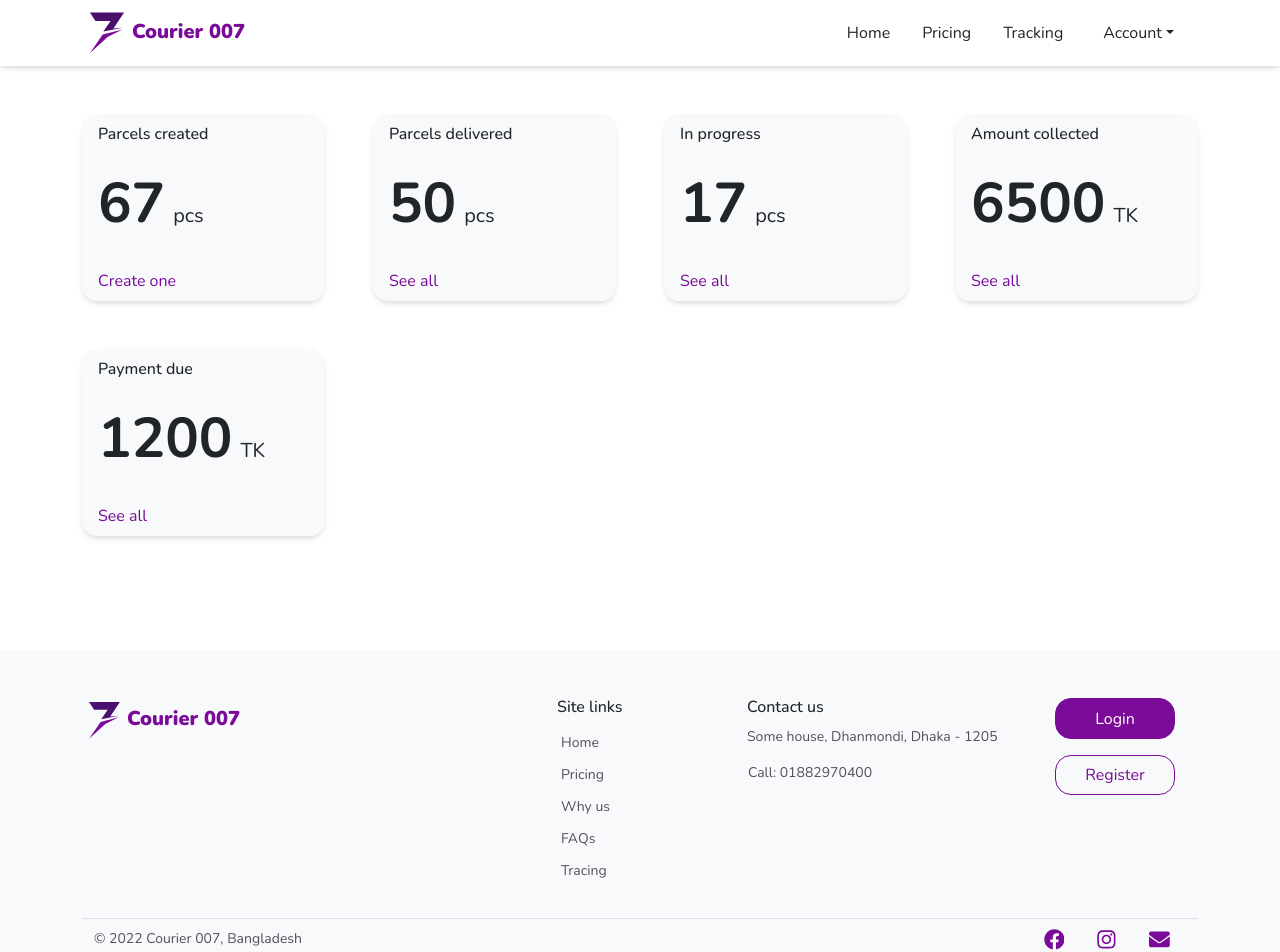
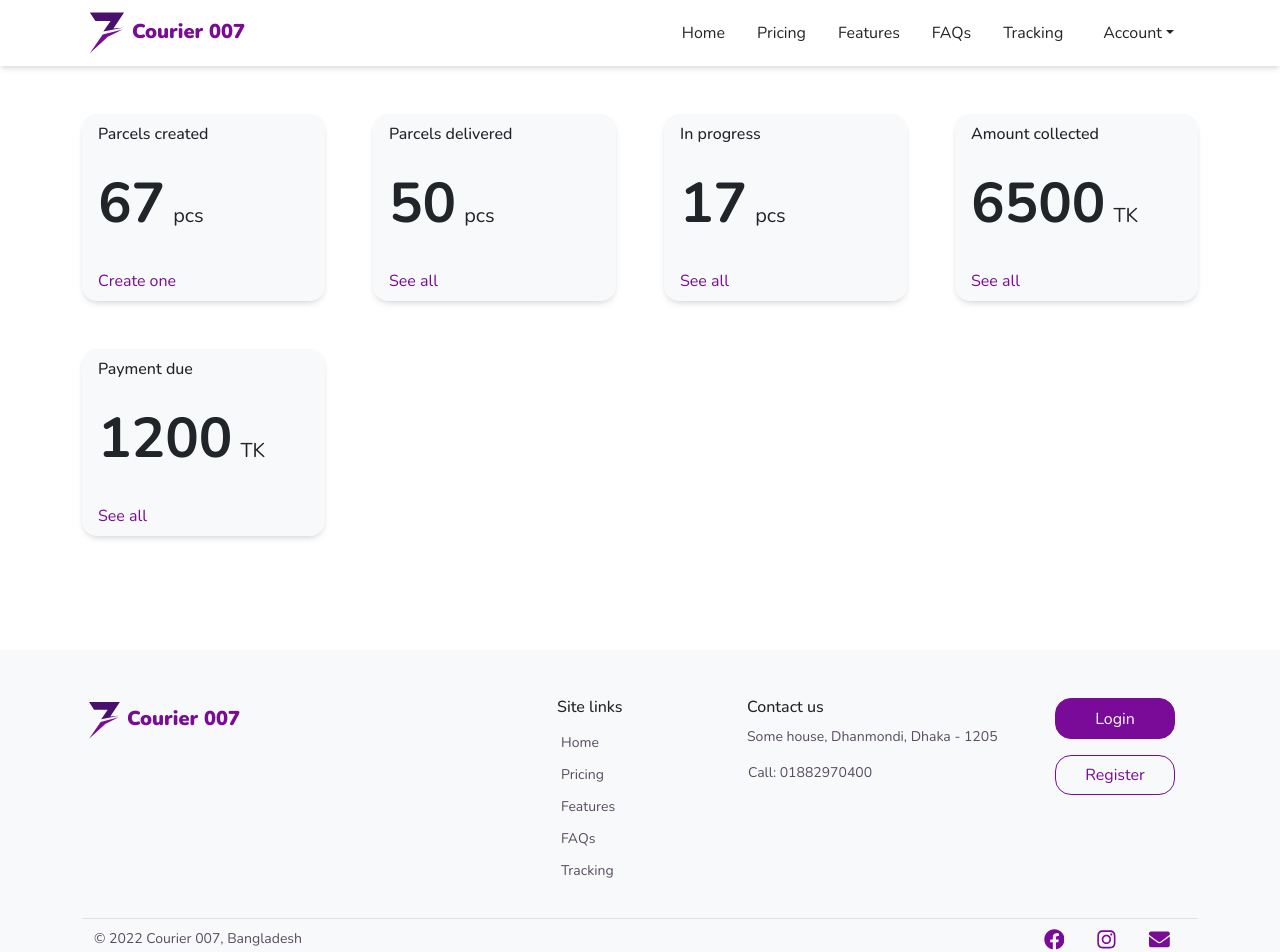
Before and after one commit to sifatulrabbi/courier-seven-webapp, a React (Create React App) app: page /users in a window 1280 px wide. Shown: the top 952 px of the page. Built offline with nearby package versions, Linux system fonts and the light colour scheme.

Commit message:
update navigation links

```diff
--- a/src/assets/data/site-links.js
+++ b/src/assets/data/site-links.js
@@ -1,15 +1,15 @@
-export const navLinks = [];
-
-export const accountLinks = [];
-
-export const socialLinks = [];
-
 export const siteLinks = {
   navLinks: [
     { name: "Home", path: "/" },
     { name: "Pricing", path: "/#pricing" },
-    { name: "Why us", path: "/#about" },
+    { name: "Features", path: "/#features" },
     { name: "FAQs", path: "/#faqs" },
-    { name: "Tracing", path: "/users/tracking" },
+    { name: "Tracking", path: "/users/tracking" },
+  ],
+  userLinks: [
+    { name: "Dashboard", path: "/users" },
+    { name: "Create parcel", path: "/users/create-parcel" },
+    { name: "Parcels", path: "/users/parcels" },
+    { name: "Payments", path: "/users/payments" },
   ],
 };
--- a/src/components/about/index.jsx
+++ b/src/components/about/index.jsx
@@ -6,7 +6,7 @@ import { Link } from "react-router-dom";
 
 const About = () => {
   return (
-    <Container id="why-us" className="container-lg py-5 px-4">
+    <Container id="features" className="container-lg py-5 px-4">
       <span className="subtitle">Easy Process</span>
       <h2 className="h2 mb-4 text-bolder">
         <span className="text-primary">Three steps</span> to
--- a/src/components/navbar/index.jsx
+++ b/src/components/navbar/index.jsx
@@ -1,25 +1,10 @@
 import React from "react";
 import { FaEquals, FaTimes } from "react-icons/fa";
 import { v4 } from "uuid";
-import { brand } from "../../assets";
+import { brand, siteLinks } from "../../assets";
 import { Navbar as BNavbar, Nav, Container, Button } from "react-bootstrap";
 import ProfileDropdown from "./profile-dropdown";
 import ProfileAccordion from "./profile-accordion";
-
-const navItems = [
-  { name: "Home", link: "/" },
-  { name: "Pricing", link: "/#pricing" },
-  { name: "Tracking", link: "/users/tracking" },
-];
-
-const navProfileLinks = [
-  { name: "Dashboard", link: "/users/" },
-  { name: "Profile", link: "/users/profile" },
-  { name: "Create parcel", link: "/users/create-parcel" },
-  { name: "Parcels", link: "/users/parcels" },
-  { name: "payments", link: "/users/payments" },
-  { name: "Logout", link: "/users/logout" },
-];
 
 export default function Navbar() {
   const [showMenu, setShowMenu] = React.useState(false);
@@ -60,18 +45,18 @@ export default function Navbar() {
           }`}
         >
           <Nav className="d-flex align-items-center justify-content-center">
-            {navItems.map((item) => (
+            {siteLinks.navLinks.map((item) => (
               <Nav.Link
                 key={v4()}
                 className="nav-link text-dark p-2 px-3 w-100"
-                href={item.link}
+                href={item.path}
               >
                 {item.name}
               </Nav.Link>
             ))}
-            <ProfileDropdown links={navProfileLinks} />
+            <ProfileDropdown links={siteLinks.userLinks} />
             <ProfileAccordion
-              links={navProfileLinks}
+              links={siteLinks.userLinks}
               callback={(e) => toggleMenu(e, false)}
             />
           </Nav>
--- a/src/components/navbar/profile-accordion.jsx
+++ b/src/components/navbar/profile-accordion.jsx
@@ -25,7 +25,7 @@ const ProfileAccordion = ({ links, callback }) => {
                 className="border-0 border-bottom"
                 onClick={handleClick}
               >
-                <Link to={link.link} className="text-secondary w-100 d-block">
+                <Link to={link.path} className="text-secondary w-100 d-block">
                   {link.name}
                 </Link>
               </ListGroupItem>
--- a/src/components/navbar/profile-dropdown.jsx
+++ b/src/components/navbar/profile-dropdown.jsx
@@ -16,7 +16,7 @@ const ProfileDropdown = ({ links }) => {
       </Dropdown.Toggle>
       <Dropdown.Menu aria-labelledby="navProfileDropdown">
         {links.map((link) => (
-          <Dropdown.Item key={v4()} href={link.link}>
+          <Dropdown.Item key={v4()} href={link.path}>
             {link.name}
           </Dropdown.Item>
         ))}
```
